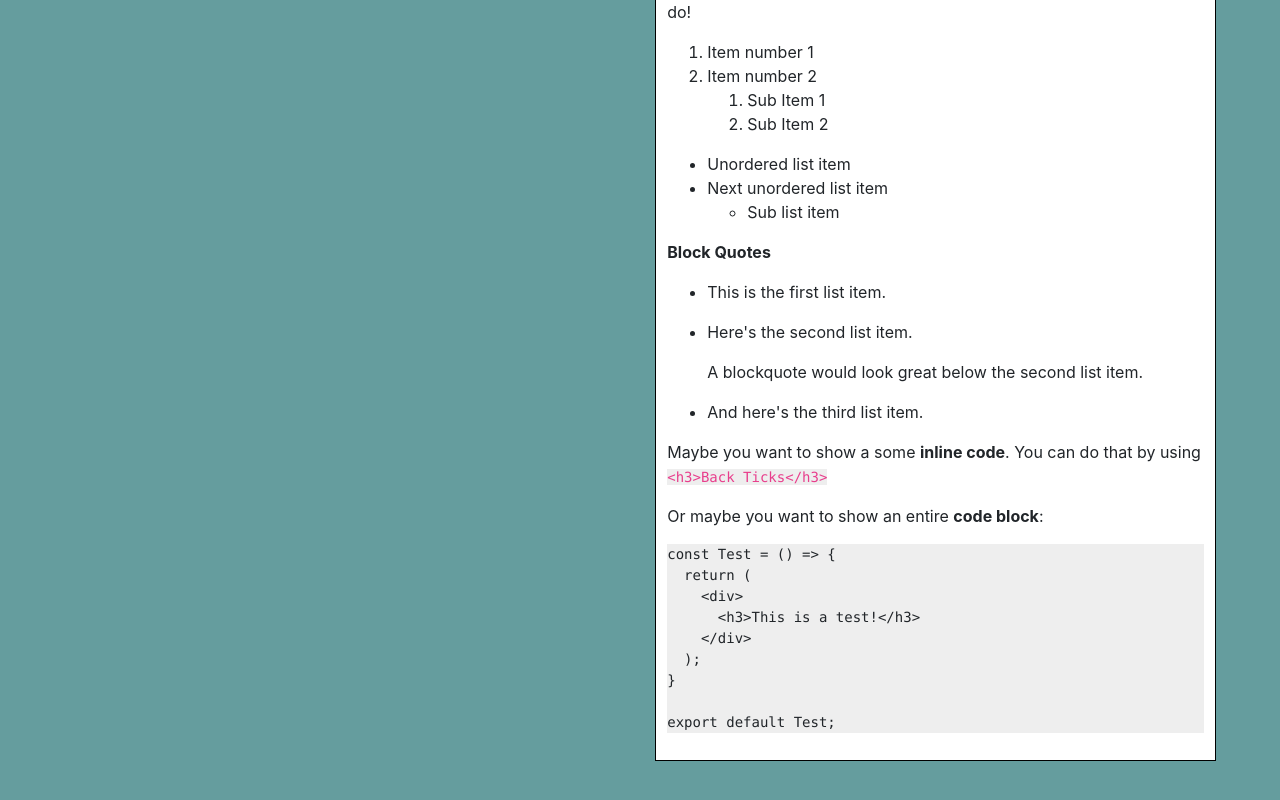
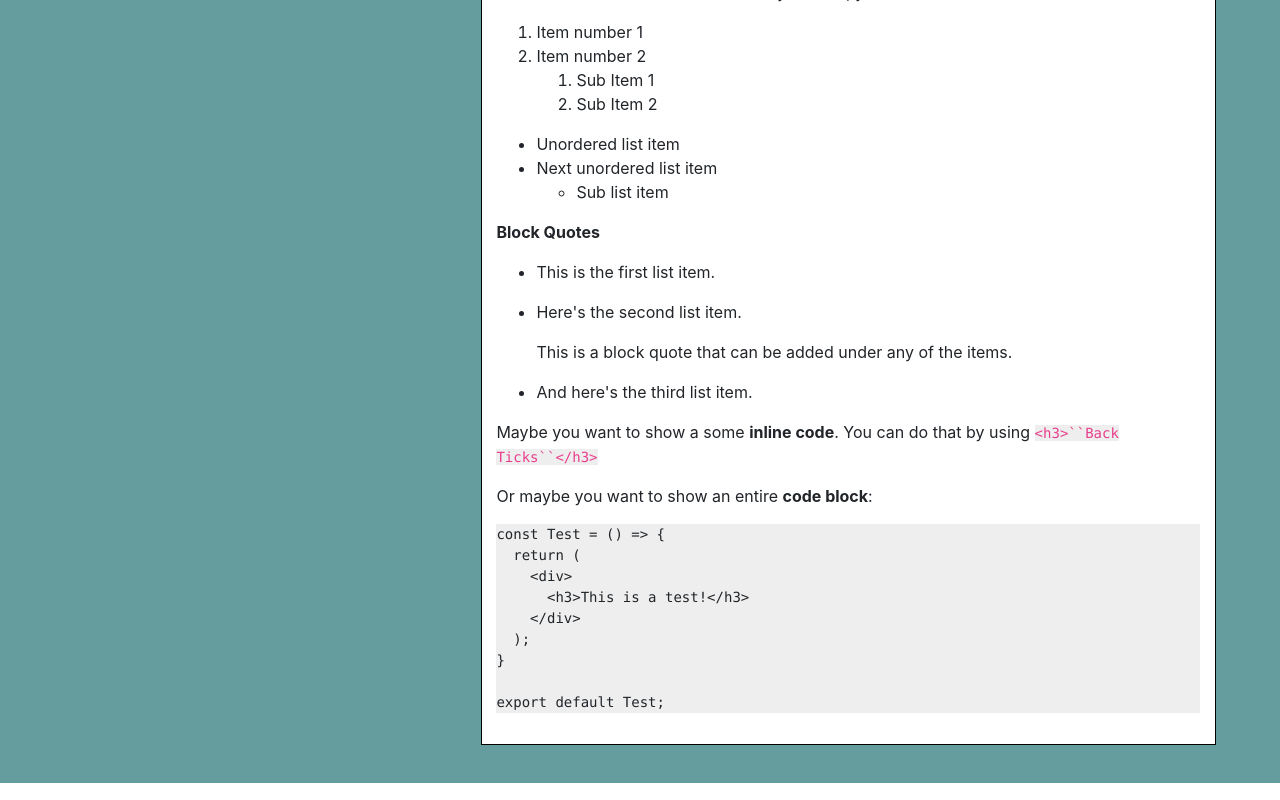
Before and after one commit to smuniz18/markdown-preview, a React (Create React App) app: page / in a window 1280 px wide. Shown: the part 665-1465 px from the top of the page. Built offline with nearby package versions, Linux system fonts and the light colour scheme.

Commit message:
Changes to placeholder to meet all of the rules

```diff
--- a/src/App.js
+++ b/src/App.js
@@ -52,9 +52,13 @@ Check out this resource [Markup Cheet Sheet](https://github.com/adam-p/markdown-
 
 ### Let's talk about some general styling in markup!
 
-**Bold** - can be done by adding 2 asterisks on each side of the word or words you want bold \`** **\`
+**Bold** - can be done by adding 2 asterisks on each side of the word or words you want bold \`**Insert Text Here **\`
 
-**Images** - can be inserted using the markdown inline style, don't forget the alt text! ![Markdown Logo](https://cdn0.iconfinder.com/data/icons/octicons/1024/markdown-512.png)
+**Images** - can be inserted using some simple markdown, don't forget the alt text!
+\`\`\`
+![Markdown Logo](https://cdn0.iconfinder.com/data/icons/octicons/1024/markdown-512.png)
+\`\`\`
+![Markdown Logo](https://cdn0.iconfinder.com/data/icons/octicons/1024/markdown-512.png)
 
 Next let's talk about **lists**. super easy to implement! You can number, you can create unordered lists. Whatever kind of list you want, you can do!
 
@@ -70,11 +74,11 @@ Next let's talk about **lists**. super easy to implement! You can number, you ca
 *   This is the first list item.
 *   Here's the second list item.
 
-    > A blockquote would look great below the second list item.
+    > This is a block quote that can be added under any of the items.
 
 *   And here's the third list item.
 
-Maybe you want to show a some **inline code**. You can do that by using \`<h3>Back Ticks</h3>\`
+Maybe you want to show a some **inline code**. You can do that by using \`<h3>\`\`Back Ticks\`\`</h3>\`
 
 Or maybe you want to show an entire **code block**:
 
```
